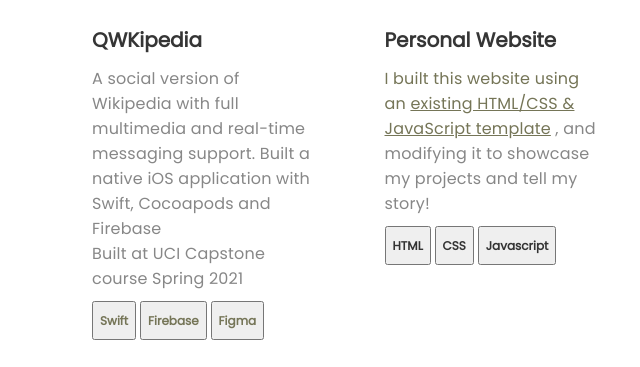
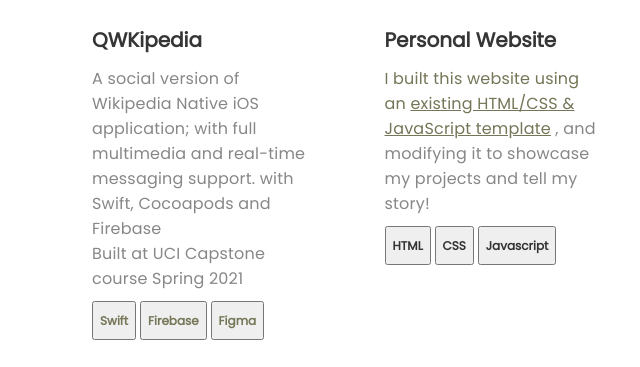
Before and after one commit to Anahita-A/Anahita-A.github.io, a plain HTML site: page index.html in a window 1280 px wide. Shown: the part 1507-1874 px from the top of the page, 0-640 px from the left. Drawn offline with Linux system fonts and the light colour scheme.

Commit message:
update_proj_desc

```diff
--- a/index.html
+++ b/index.html
@@ -103,8 +103,7 @@
 
                          <i class="fa fa-comment" style="color: rgb(238, 156, 109);"></i>
                          <h4>QWKipedia</h4>
-                         <p>A social version of Wikipedia with full multimedia and real-time messaging support.
-                              Built a native iOS application
+                         <p>A social version of Wikipedia Native iOS application; with full multimedia and real-time messaging support.
                               with Swift, Cocoapods and Firebase <br>
                               Built at UCI Capstone course Spring 2021
                          </p>
```
Also changed, not shown: README.md, 2 other files.
